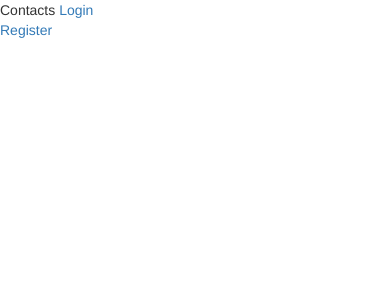
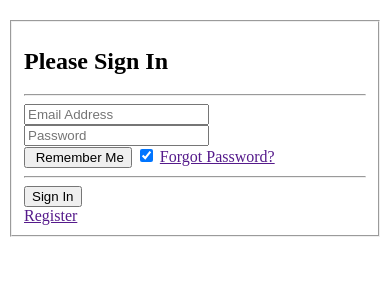
Before and after one commit to yfalcon8/task_manager, a Flask app: template templates/base.html in a window 390 px wide. Shown: the top 300 px of the page. Run offline with Flask 2, Linux system fonts and the light colour scheme; the template is opened without the code that fills it, so the values that code supplies are empty; some libraries are stand-ins or nearby versions.

Commit message:
updating login field / base / style

```diff
--- a/server.py
+++ b/server.py
@@ -177,7 +177,7 @@ if __name__ == "__main__":
     DebugToolbarExtension(app)
 
     #Run app locally (simple)
-    app.run(host='0.0.0.0')
+    # app.run(host='0.0.0.0')
 
     #Run app locally (full)
     #Points to port to use and turns on debugger
--- a/templates/base.html
+++ b/templates/base.html
@@ -1,25 +1,124 @@
-<html>
+<!DOCTYPE html>
+<html lang="en">
+
 <head>
-    <script src="https://ajax.googleapis.com/ajax/libs/jquery/1.11.3/jquery.min.js"></script>
-    <script src="https://code.jquery.com/jquery-2.1.4.min.js"></script>
-<script src="jquery.modal.js" type="text/javascript" charset="utf-8"></script>
-    <link href="https://maxcdn.bootstrapcdn.com/bootstrap/3.3.4/css/bootstrap.min.css" rel="stylesheet">
+{% block head %}
+    <meta charset="utf-8">
+    <meta http-equiv="X-UA-Compatible" content="IE=edge">
+    <meta name="viewport" content="width=device-width, initial-scale=1">
+    <meta name="description" content="Task Manager">
+    <title>Task Manager</title>
+    <!-- Favicon -->
+    <link rel="shortcut icon" href="/static/img/favicon.ico">
+    <!-- Fonts -->
     <link href="https://fonts.googleapis.com/css?family=Lato:700" rel="stylesheet">
+    <!-- Custom CSS -->
     <link rel="stylesheet" href="/static/css/stylesheet.css">
-    <script src="jquery.modal.js" type="text/javascript" charset="utf-8"></script>
+
+{% endblock head %}
 </head>
+
 <body>
 
-{% block content %}
+{% block login %}
+<div class="container">
+<div class="row" style="margin-top:20px">
+    <div class="col-xs-12 col-sm-8 col-md-6 col-sm-offset-2 col-md-offset-3">
+        <form role="form">
+            <fieldset>
+                <h2>Please Sign In</h2>
+                <hr class="colorgraph">
+                <div class="form-group">
+                    <input type="email" name="email" id="email" class="form-control input-lg" placeholder="Email Address">
+                </div>
+                <div class="form-group">
+                    <input type="password" name="password" id="password" class="form-control input-lg" placeholder="Password">
+                </div>
+                <span class="button-checkbox">
+                    <button type="button" class="btn" data-color="info">Remember Me</button>
+                    <input type="checkbox" name="remember_me" id="remember_me" checked="checked" class="hidden">
+                    <a href="" class="btn btn-link pull-right">Forgot Password?</a>
+                </span>
+                <hr class="colorgraph">
+                <div class="row">
+                    <div class="col-xs-6 col-sm-6 col-md-6">
+                        <input type="submit" class="btn btn-lg btn-success btn-block" value="Sign In">
+                    </div>
+                    <div class="col-xs-6 col-sm-6 col-md-6">
+                        <a href="" class="btn btn-lg btn-primary btn-block">Register</a>
+                    </div>
+                </div>
+            </fieldset>
+        </form>
+    </div>
+</div>
+</div>
+{% endblock login %}
 
-    Contacts
-    <a href="/login">Login</a><br>
+{% block register %}
 
-    <a href="/register">Register</a><br>
-
-{% endblock %}
-
+{% endblock register %}
 
 </body>
+    <!-- jQuery -->
+    <script type="text/javascript" src="https://ajax.microsoft.com/ajax/jQuery/jquery-1.4.2.min.js"></script>
+    <script src="https://ajax.googleapis.com/ajax/libs/jquery/1.11.3/jquery.min.js"></script>
+    <script src="jquery.modal.js" type="text/javascript" charset="utf-8"></script>
+    <!-- Bootstrap Core -->
     <script src="https://maxcdn.bootstrapcdn.com/bootstrap/3.3.4/js/bootstrap.min.js"></script>
+    <script type="text/javascript">
+    $(function(){
+        $('.button-checkbox').each(function(){
+            var $widget = $(this),
+                $button = $widget.find('button'),
+                $checkbox = $widget.find('input:checkbox'),
+                color = $button.data('color'),
+                settings = {
+                        on: {
+                            icon: 'glyphicon glyphicon-check'
+                        },
+                        off: {
+                            icon: 'glyphicon glyphicon-unchecked'
+                        }
+                };
+            $button.on('click', function () {
+                $checkbox.prop('checked', !$checkbox.is(':checked'));
+                $checkbox.triggerHandler('change');
+                updateDisplay();
+            });
+            $checkbox.on('change', function () {
+                updateDisplay();
+            });
+            function updateDisplay() {
+                var isChecked = $checkbox.is(':checked');
+                // Set the button's state
+                $button.data('state', (isChecked) ? "on" : "off");
+                // Set the button's icon
+                $button.find('.state-icon')
+                    .removeClass()
+                    .addClass('state-icon ' + settings[$button.data('state')].icon);
+                // Update the button's color
+                if (isChecked) {
+                    $button
+                        .removeClass('btn-default')
+                        .addClass('btn-' + color + ' active');
+                }
+                else
+                {
+                    $button
+                        .removeClass('btn-' + color + ' active')
+                        .addClass('btn-default');
+                }
+            }
+            function init() {
+                updateDisplay();
+                // Inject the icon if applicable
+                if ($button.find('.state-icon').length == 0) {
+                    $button.prepend('<i class="state-icon ' + settings[$button.data('state')].icon + '"></i> ');
+                }
+            }
+            init();
+        });
+    });
+    </script>
 </html>
```
Also changed, not shown: static/css/stylesheet.css (renamed from templates/css/stylesheet.css), 1 other file.
